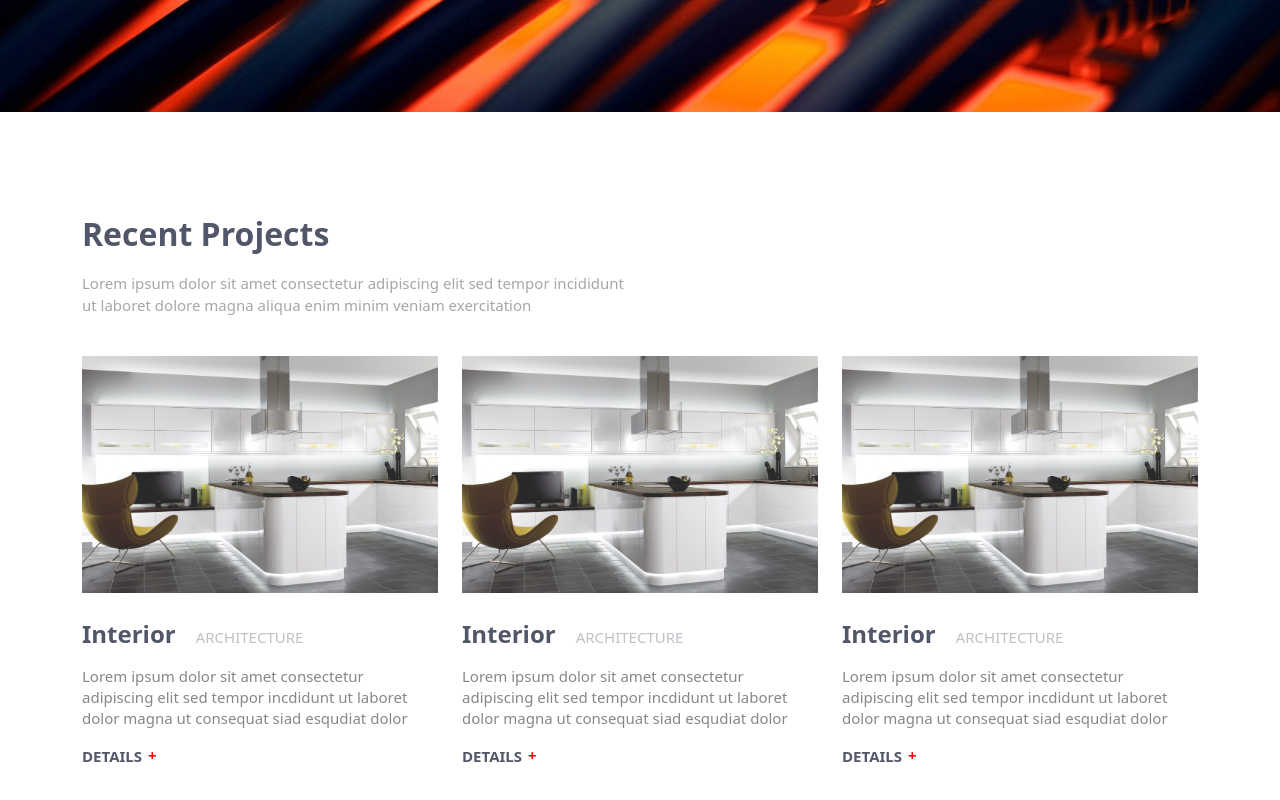
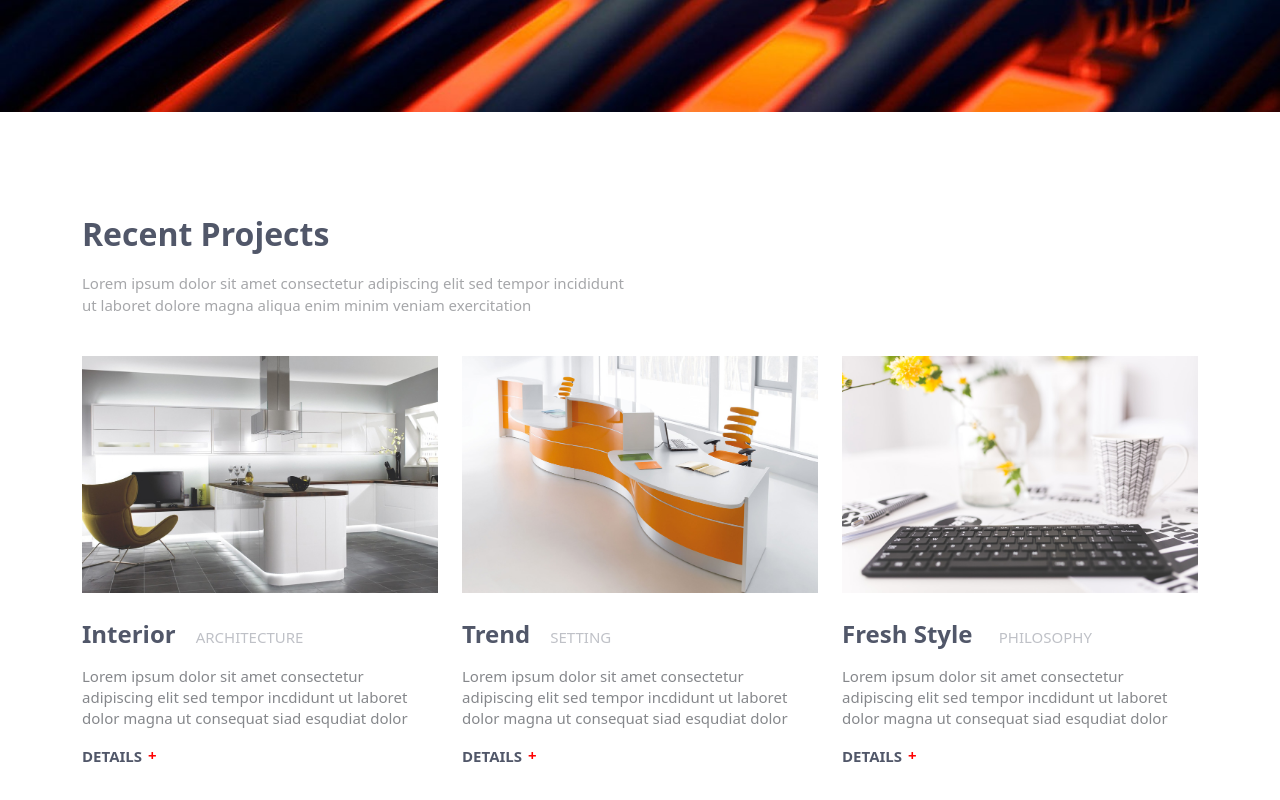
Before and after one commit to Fatemeh-Shirafkan/FirstReactProject, a React (Vite) app: page / in a window 1280 px wide. Shown: the part 688-1488 px from the top of the page. Built offline with nearby package versions, Linux system fonts and the light colour scheme.

Commit message:
Making product cards dynamic

```diff
--- a/src/components/Products/Products.jsx
+++ b/src/components/Products/Products.jsx
@@ -3,6 +3,13 @@ import './Products.css'
 import ProductsCard from './ProductsCard.jsx'
 
 export default function Products() {
+
+    let allProduct = [
+        {id:1, title:'Interior', type:'architecture', img:'/Products/01.jpg',},
+        {id:2, title:'Trend', type:'setting', img:'/Products/02.jpg',},
+        {id:3, title:'Fresh Style ', type:'philosophy', img:'/Products/03.jpg',}
+    ]
+
   return (
     <section>
         <div className='product_sct container'>
@@ -13,9 +20,9 @@ export default function Products() {
                 </div>
             </div>
             <div className='row'>
-                <ProductsCard></ProductsCard>
-                <ProductsCard></ProductsCard>
-                <ProductsCard></ProductsCard>
+                <ProductsCard {...allProduct[0]} />
+                <ProductsCard {...allProduct[1]} />
+                <ProductsCard {...allProduct[2]} />
             </div>
         </div>
     </section>
--- a/src/components/Products/ProductsCard.jsx
+++ b/src/components/Products/ProductsCard.jsx
@@ -1,16 +1,16 @@
 import React from 'react'
 import './Products.css'
 
-export default function ProductsCard() {
+export default function ProductsCard({title, type, img}) {
   return (
     <div className='col-sm-6 col-lg-4 mb-sm-3'>
         <div className="mb-4 product_card_img_box">
-            <img className="product_card_img" src="Products/01.jpg" alt="Latest Products Image"/>
+            <img className="product_card_img" src={img} alt="Latest Products Image"/>
         </div>
 
         <h4 className='product_card_header'>
-            <a href="#">Interior</a>
-            <span>Architecture</span>
+            <a href="#">{title}</a>
+            <span>{type}</span>
         </h4>
 
         <p className='product_card_content'>Lorem ipsum dolor sit amet consectetur adipiscing elit sed tempor incdidunt ut laboret dolor magna ut consequat siad esqudiat dolor</p>
```
Also changed, not shown: src/components/Products/products.css (line endings or trailing spaces).
